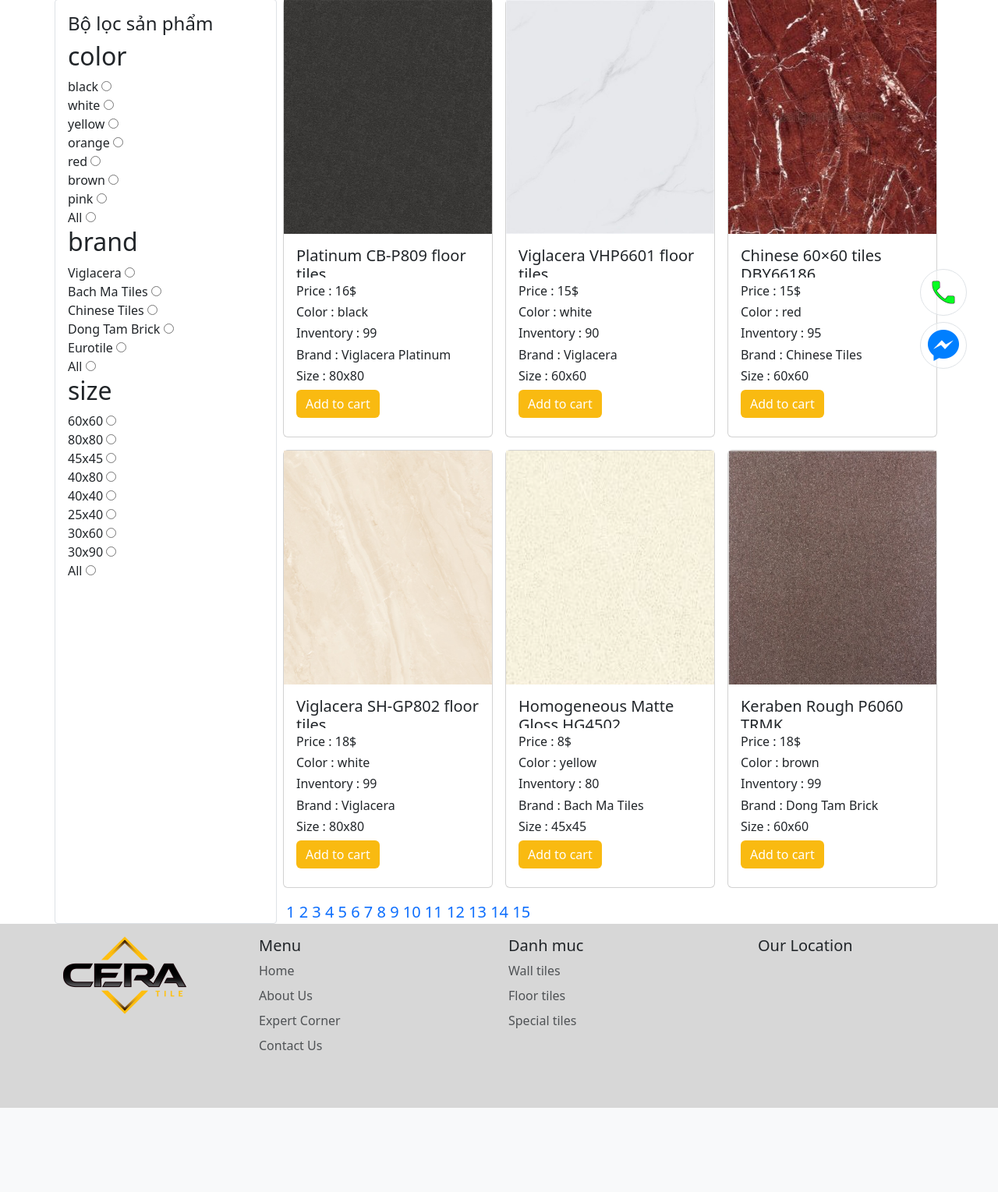
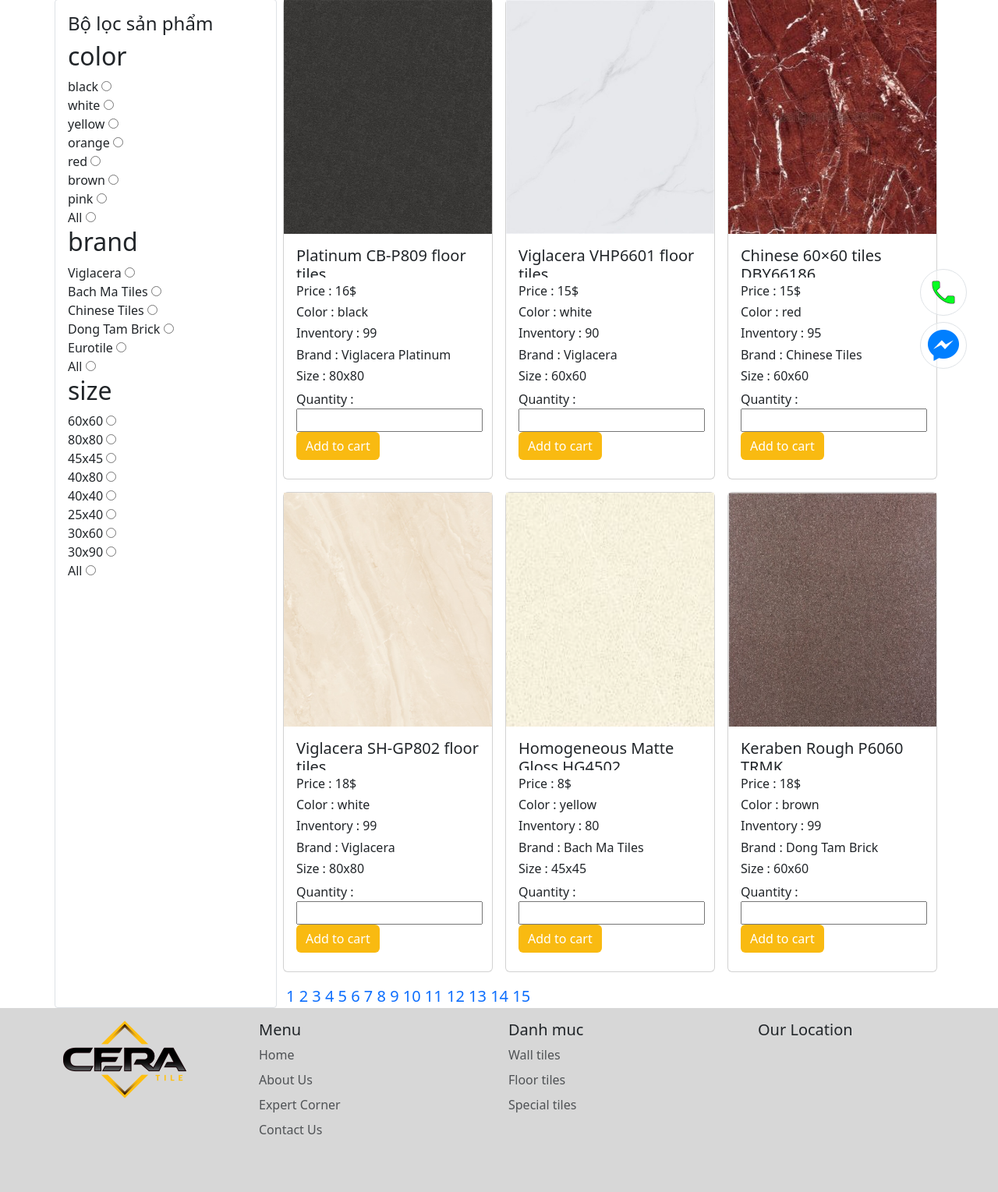
Before and after one commit to huongcaoha1994/ceramic-tiles, a PHP site: page /Ceramic-tiles/shop.php in a window 1280 px wide. Shown: the part 279-1808 px from the top of the page at 78% size. Before the commit the page ends 1700 px from the top, so only its background shows below. Run offline with PHP 8.4, Linux system fonts and the light colour scheme; data comes from the database, SQL or seed files in the repository; grey boxes are pictures that could not be loaded.

Commit message:
udpate code

```diff
--- a/SRC/view/search.php
+++ b/SRC/view/search.php
@@ -97,7 +97,13 @@ if ($result_product->num_rows > 0) {
                             <input type="submit" name="add_to_cart" value="Add">
                         </form> -->
                         <div class="d-flex justify-content-between mb-2">
-                            <button class="btn btn-primary">Add to cart</button>
+                        <form action="../core/model/add_to_cart.php?product_id=<?php echo $row['product_id']; ?>" method="POST">
+
+                            <label for="quantity">Quantity :</label>
+                            <input type="number" name="quantity">
+
+                            <button class="btn btn-primary" type="submit" name="add_to_cart">Add to cart</button>
+                        </form>
                         </div>
                     </div>
                 </div>
```
